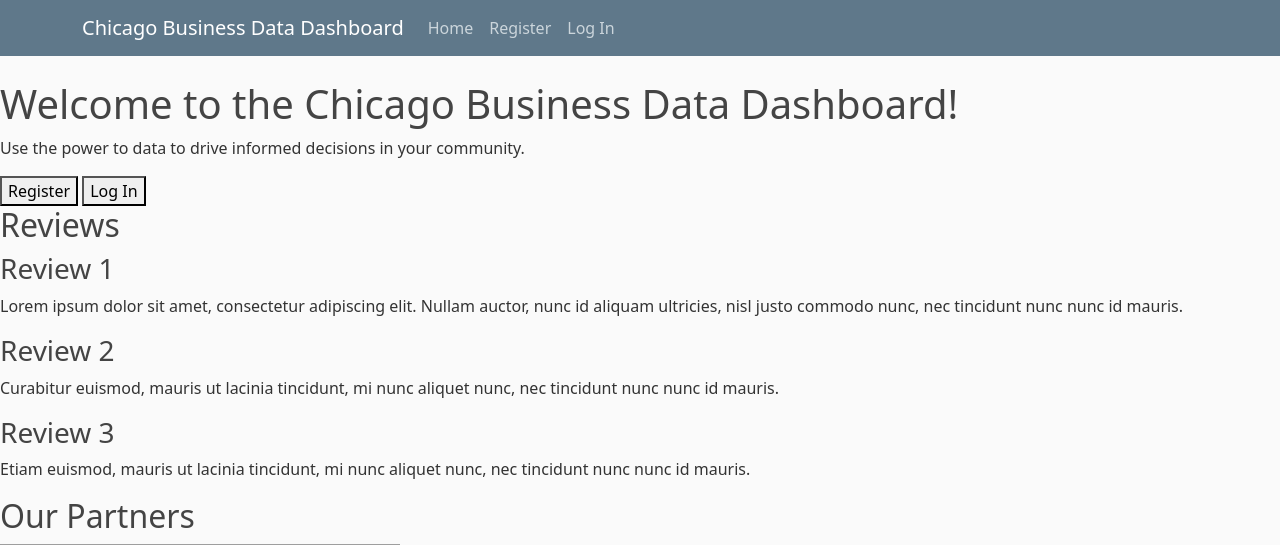
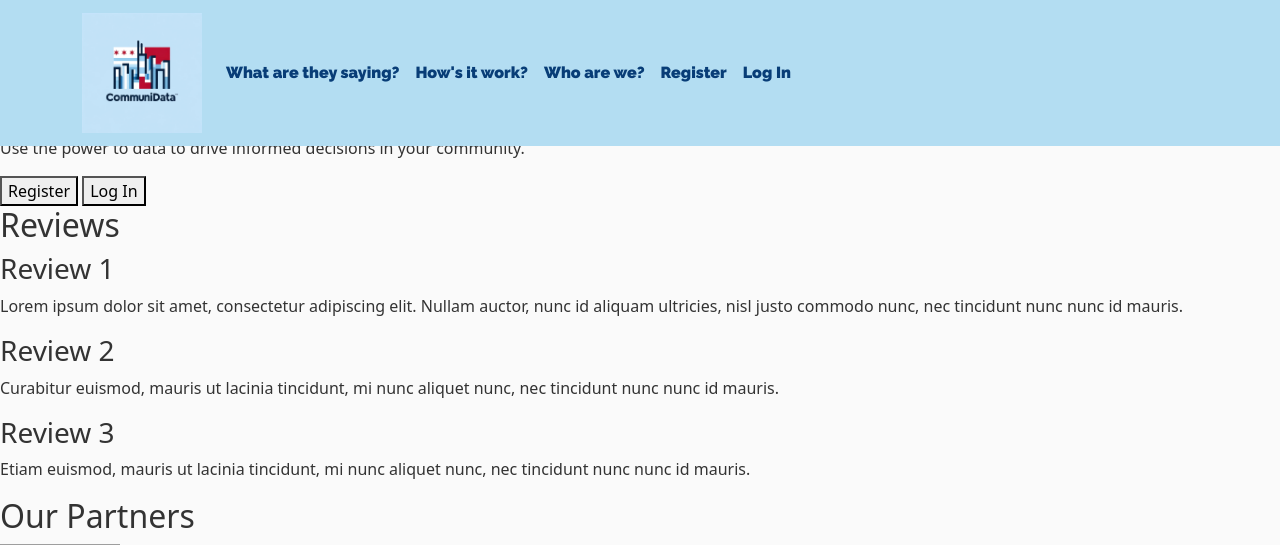
Before and after one commit to wesordonez/CommuniData, a Django app: page / in a window 1280 px wide. Shown: the top 545 px of the page. Run offline with Django 4.2, Linux system fonts and the light colour scheme; grey boxes are pictures that could not be loaded.

Commit message:
added logo, improved styling on header colors font family

```diff
--- a/data_visualizer/data_visualizer/settings.py
+++ b/data_visualizer/data_visualizer/settings.py
@@ -123,6 +123,9 @@ USE_TZ = True
 # https://docs.djangoproject.com/en/4.2/howto/static-files/
 
 STATIC_URL = 'static/'
+STATICFILES_DIRS = [
+    BASE_DIR / "static",
+]
 
 # Default primary key field type
 # https://docs.djangoproject.com/en/4.2/ref/settings/#default-auto-field
--- a/data_visualizer/home/static/home/main.css
+++ b/data_visualizer/home/static/home/main.css
@@ -1,11 +1,15 @@
+/*
+  File: main.css
+  Project: CommuniData
+  Description: CSS Styles for the home app (main page)
+*/
+
+/* Global Styles */
+
 body {
     background: #fafafa;
     color: #333333;
     margin-top: 5rem;
-  }
-
-  h1, h2, h3, h4, h5, h6 {
-    color: #444444;
   }
 
   ul {
@@ -13,20 +17,10 @@ body {
   }
 
   .bg-steel {
-    background-color: #5f788a;
+    background-color: #B3DDF2;
   }
 
-  .site-header .navbar-nav .nav-link {
-    color: #cbd5db;
-  }
 
-  .site-header .navbar-nav .nav-link:hover {
-    color: #ffffff;
-  }
-
-  .site-header .navbar-nav .nav-link.active {
-    font-weight: 500;
-  }
 
   .content-section {
     background: #ffffff;
@@ -82,3 +76,27 @@ body {
   .account-heading {
     font-size: 2.5rem;
   }
+
+/* Header Styles */
+
+.site-header {
+    background-color: #B3DDF2;
+}
+
+img {
+  width: 120px;
+  height: auto;
+}
+.header-link {
+  color: #083D77;
+  font-family: Raleway, sans-serif;
+  font-weight: 900;
+}
+
+.header-link:hover {
+  color: #ffffff;
+}
+
+.header-link.active {
+  font-weight: 500;
+}
--- a/data_visualizer/home/templates/home/home.html
+++ b/data_visualizer/home/templates/home/home.html
@@ -12,24 +12,30 @@
     <!-- Custom CSS link -->
     <link rel="stylesheet" href="{% static 'home/main.css' %}">
 
-    <title>Chicago Business Data Dashboard</title>
+    <!-- Google Fonts -->
+    <link rel="preconnect" href="https://fonts.googleapis.com">
+    <link rel="preconnect" href="https://fonts.gstatic.com" crossorigin>
+    <link href="https://fonts.googleapis.com/css2?family=Raleway:ital,wght@0,100..900;1,100..900&display=swap" rel="stylesheet">
+
 </head>
 <body>
     <header class="site-header">
-        <nav class="navbar navbar-expand-md navbar-dark bg-steel fixed-top">
+        <nav class="navbar navbar-expand-md bg-steel fixed-top">
             <div class="container">
-                <a class="navbar-brand mr-4" href="{% url 'home' %}">Chicago Business Data Dashboard</a>
+                <a class="navbar-brand mr-4" href="{% url 'home' %}">  <img class = "logo" src="{% static 'home/CD_Logo.jpeg'%}" alt="CommuniData Logo"></a>
                 <button class="navbar-toggler" type="button" data-toggle="collapse" data-target="#navbarToggle" aria-controls="navbarToggle" aria-expanded="false" aria-label="Toggle navigation">
                     <span class="navbar-toggler-icon"></span>
                 </button>
                 <div class="collapse navbar-collapse" id="navbarToggle">
                     <div class="navbar-nav mr-auto">
-                        <a class="nav-item nav-link" href="{% url 'home' %}">Home</a>
+                        <a class="nav-item nav-link header-link" href="{% url 'home' %}">What are they saying?</a>
+                        <a class="nav-item nav-link header-link" href="{% url 'home' %}">How's it work?</a>
+                        <a class="nav-item nav-link header-link" href="{% url 'home' %}">Who are we?</a>
                     </div>
                     <!-- Navbar Right Side -->
                     <div class="navbar-nav">
-                        <a class="nav-item nav-link" href="">Register</a>
-                        <a class="nav-item nav-link" href="">Log In</a>
+                        <a class="nav-item nav-link header-link" href="">Register</a>
+                        <a class="nav-item nav-link header-link" href="">Log In</a>
                     </div>
                 </div>
             </div>
```
Also changed, not shown: README.md, data_visualizer/home/static/home/CD_Logo.jpeg (added).
